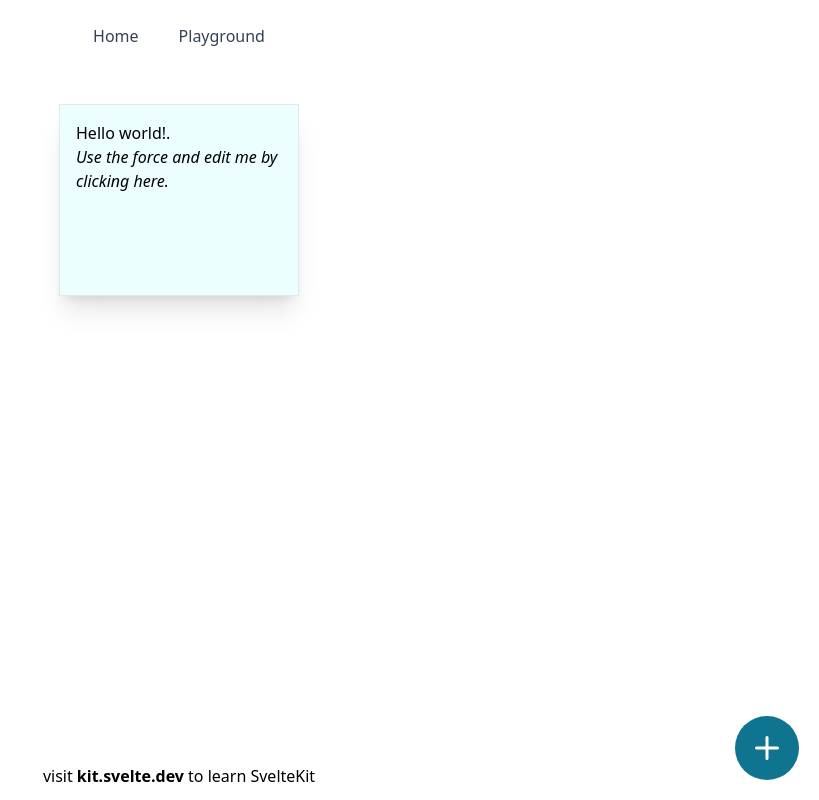
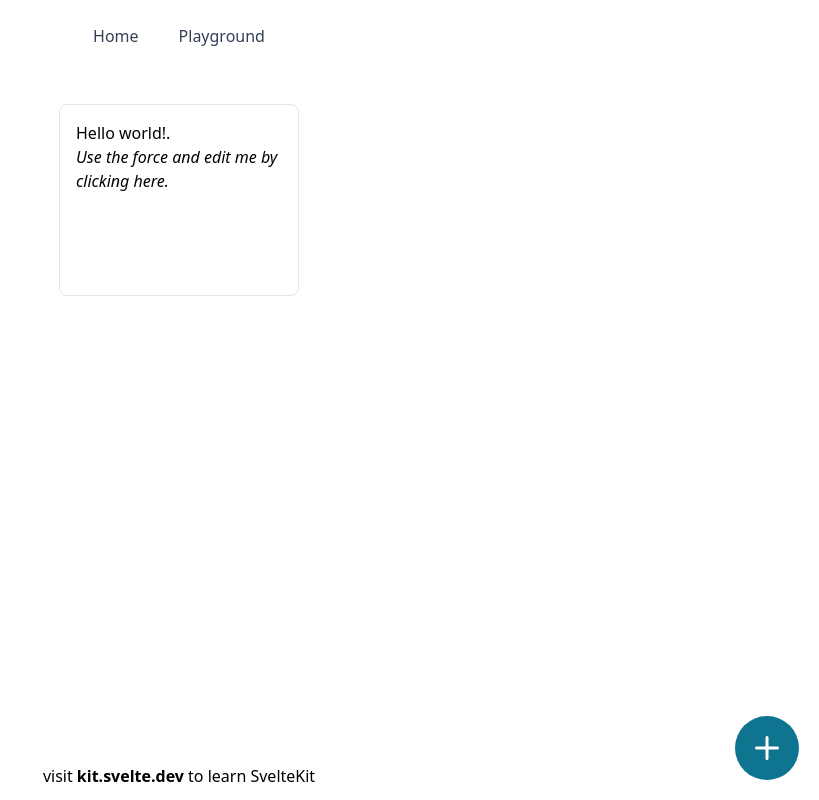
Before and after one commit to dejanvasic85/notes, a SvelteKit app: page /playground in a window 1280 px wide. Shown: the whole page, without its empty margins (461-1280 px from the left). Built offline with nearby package versions, Linux system fonts and the light colour scheme.

Commit message:
Minor note style changes

```diff
--- a/src/components/Note.svelte
+++ b/src/components/Note.svelte
@@ -11,7 +11,7 @@
 </script>
 
 <div
-	class="w-60 min-h-48 border p-4 bg-cyan-50 shadow-xl"
+	class="w-60 min-h-48 border p-4 bg-transparent rounded-lg"
 	tabindex={tabIndex}
 	role="button"
 	on:click={handleClick}
```
